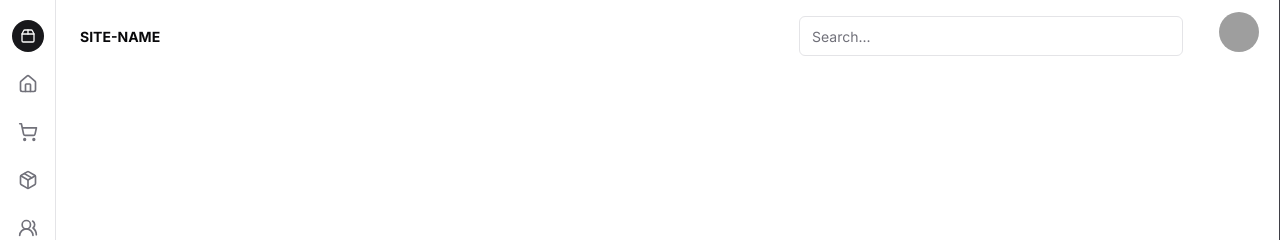
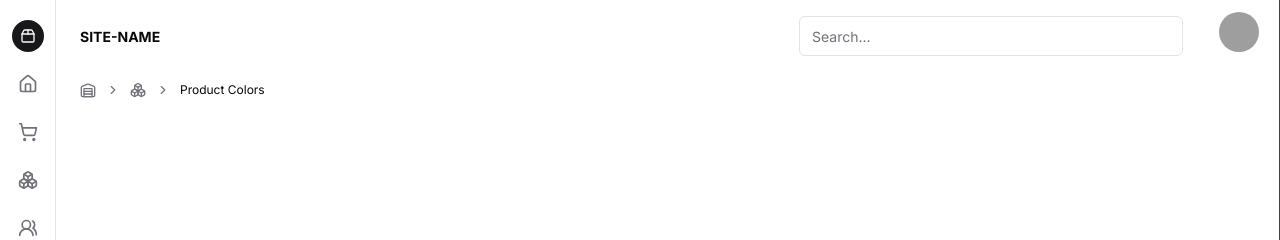
Before and after one commit to LokoGod/ecom-demo, a Next.js app in the folder admin/: page /inventory/productColors in a window 1280 px wide. Shown: the top 240 px of the page. Built offline with nearby package versions, Linux system fonts and the light colour scheme; grey boxes are pictures that could not be loaded.

Commit message:
ui adjustment

```diff
--- a/admin/src/app/inventory/page.tsx
+++ b/admin/src/app/inventory/page.tsx
@@ -1,7 +1,15 @@
+import { Button } from "@/components/ui/button";
+import Link from "next/link";
+
 export default function Inventory() {
   return (
     <main>
       <h1>Hello Inventory</h1>
+      <Link href={"inventory/productColors"}>
+      <Button>
+        Product Colors
+      </Button>
+      </Link>
     </main>
   );
 }
--- a/admin/src/app/inventory/productColors/page.tsx
+++ b/admin/src/app/inventory/productColors/page.tsx
@@ -1,9 +1,37 @@
+import {
+  Breadcrumb,
+  BreadcrumbItem,
+  BreadcrumbLink,
+  BreadcrumbList,
+  BreadcrumbPage,
+  BreadcrumbSeparator,
+} from "@/components/ui/breadcrumb";
+import { Boxes, Diamond, Warehouse } from "lucide-react";
+
 export default function ProductColors() {
-    return (
-        <main>
-            <div>
-
-            </div>
-        </main>
-    )
-};
+  return (
+    <main>
+      <div>
+        <Breadcrumb>
+          <BreadcrumbList className="text-xs">
+            <BreadcrumbItem>
+              <BreadcrumbLink href="/">
+                <Warehouse size={16} />
+              </BreadcrumbLink>
+            </BreadcrumbItem>
+            <BreadcrumbSeparator />
+            <BreadcrumbItem>
+              <BreadcrumbLink href="/inventory">
+                <Boxes size={16} />
+              </BreadcrumbLink>
+            </BreadcrumbItem>
+            <BreadcrumbSeparator />
+            <BreadcrumbItem>
+              <BreadcrumbPage>Product Colors</BreadcrumbPage>
+            </BreadcrumbItem>
+          </BreadcrumbList>
+        </Breadcrumb>
+      </div>
+    </main>
+  );
+}
--- a/admin/src/app/layout.tsx
+++ b/admin/src/app/layout.tsx
@@ -38,8 +38,8 @@ export default function RootLayout({
               disableTransitionOnChange
             >
               <Navbar />
+              <Page_wrapper>{children}</Page_wrapper>
               <SideBar />
-            <Page_wrapper>{children}</Page_wrapper>
             </ThemeProvider>
           </TooltipProvider>
         </Margin_width_wrapper>
--- a/admin/src/components/SideBar.tsx
+++ b/admin/src/components/SideBar.tsx
@@ -1,6 +1,7 @@
 import Image from "next/image";
 import Link from "next/link";
 import {
+  Boxes,
   ChevronLeft,
   ChevronRight,
   Copy,
@@ -113,7 +114,7 @@ export default function SideBar() {
                 href="/inventory"
                 className="flex h-9 w-9 items-center justify-center rounded-lg text-muted-foreground transition-colors hover:text-foreground md:h-8 md:w-8"
               >
-                <Package className="h-5 w-5" />
+                <Boxes className="h-5 w-5" />
                 <span className="sr-only">Inventory</span>
               </Link>
             </TooltipTrigger>
```
Also changed, not shown: admin/src/components/NavBar.tsx (+11 -7 lines), 1 other file (tests, documents, lock files or other folders). Lines whose indentation alone changed are shown as unchanged.
